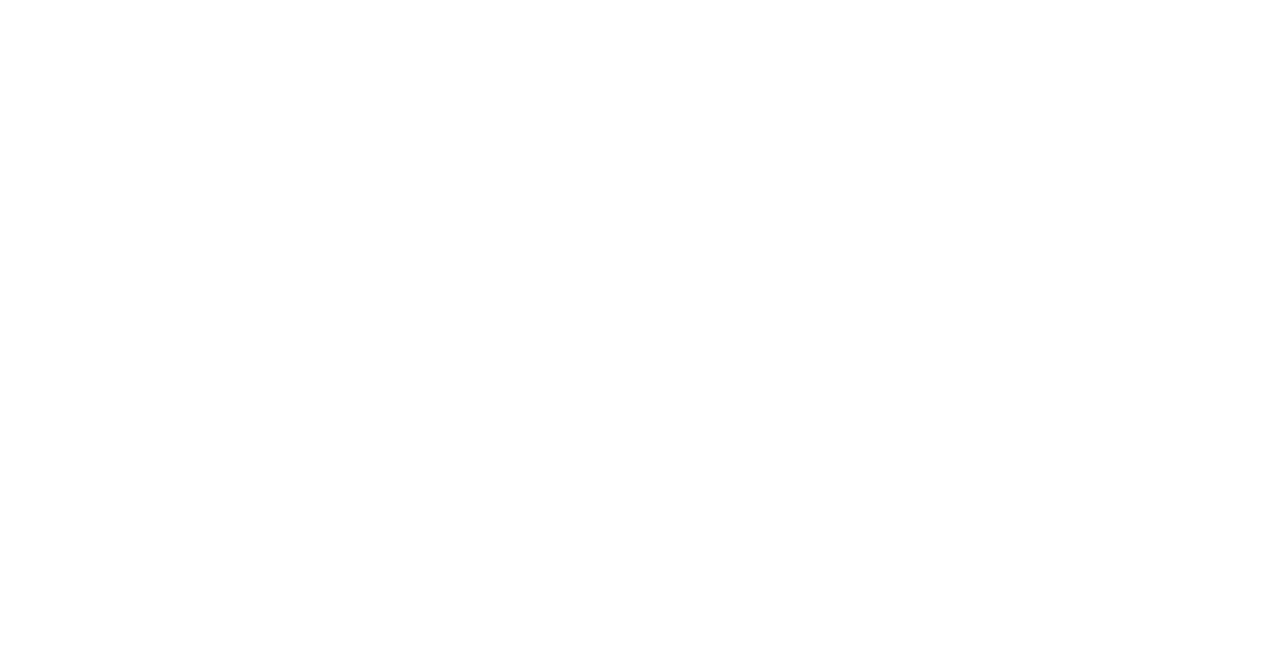
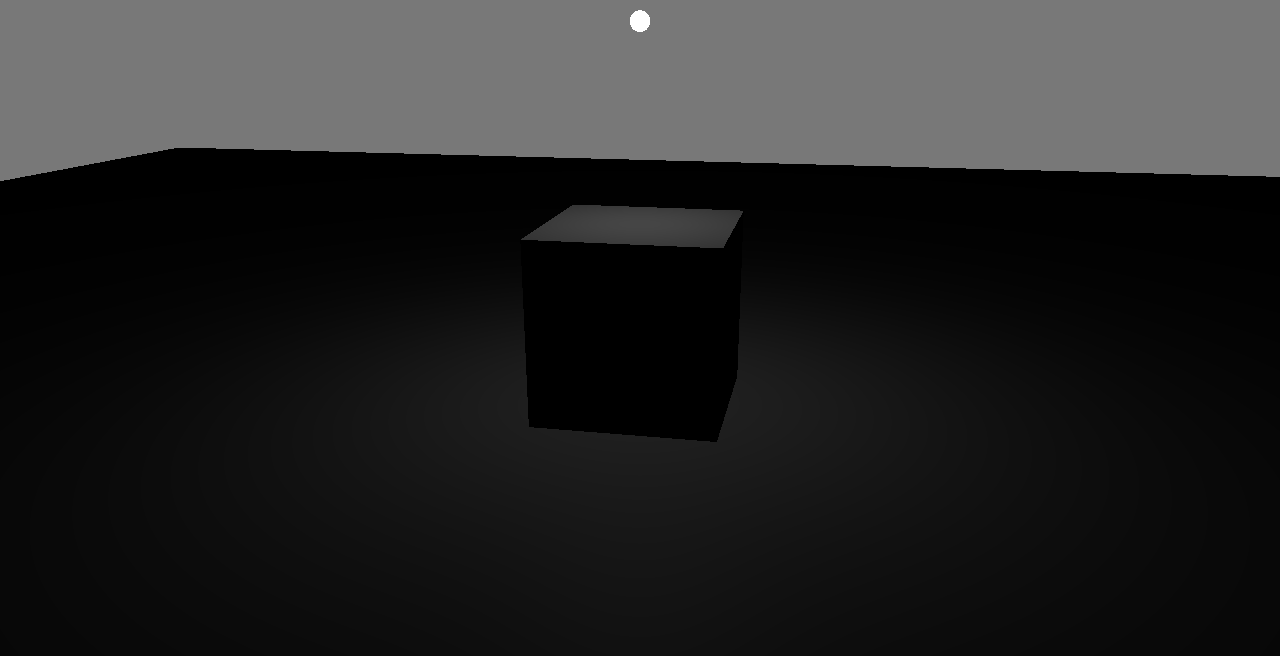
Before and after one commit to nafiul-nipu/three-js-, a plain HTML site: page linkedin course/my practice/index.html in a window 1280 px wide. Drawn offline with nearby package versions, Linux system fonts and the light colour scheme; animation ran at ten frames a second.

```diff
--- /dev/null
+++ b/linkedin course/my practice/08_light_types.js
@@ -0,0 +1,125 @@
+//3d objects in 3js are made of two things
+//geometry that define the shape of the object
+//material - surface quality , appearance of the object
+//combination of these two makes up a mesh in three.js
+//to update the background color of a scene we need to update renderer
+//light types - PointLight - light bulb -- see getPointLight()
+//MeshBasicMaterial() - is a self illuminating object
+//MeshPhongMaterial() - is not so it needs light
+function init(){
+    var scene = new THREE.Scene();
+
+    var enableFog = false;
+    if(enableFog){
+        //adding fog property
+        //FogExp2 properties
+        //new THREE.FogExp2(<color>, <density>);
+        scene.fog = new THREE.FogExp2(0xffffff, 0.2);
+    }
+
+    //creating object by calling getBox()
+    var box = getBox(1, 1, 1);
+    //creating plane bye calling getPlane()
+    var plane = getPlane(20);
+    //creating light
+    var pointLight = getPointLight(1);
+    //creating sphere
+    var sphere = getSphere(0.05);
+
+    //can give name to objects so that we can call it from parent
+    plane.name = 'Plane-1';
+
+    //making box out of the plane
+    box.position.y = box.geometry.parameters.height / 2 ;
+    //rotating the plane by 90 degree to x axis
+    //three.js works radiant. in radiant 90 degree = pi/2
+    plane.rotation.x = Math.PI / 2 ;
+    //change light position
+    pointLight.position.y = 2 ;
+
+
+    //adding everything to scene to visualize
+    scene.add(box);
+    scene.add(plane);
+    pointLight.add(sphere);
+    scene.add(pointLight);
+
+    //three js camera needs some parameters to be set
+    //field of view, aspect ratio, near clipping plane, far clipping plane
+    var camera = new THREE.PerspectiveCamera(45, window.innerWidth/window.innerHeight, 1, 1000);
+
+    //changing camera position to see the object
+    camera.position.x = 1;
+    camera.position.y = 2;
+    camera.position.z = 5;
+
+    //changing the camera look at. it will put the object to the center
+    camera.lookAt(new THREE.Vector3(0, 0, 0));
+
+    //need rendered to see
+    var renderer = new THREE.WebGLRenderer();
+    //renderer size should be set then
+    renderer.setSize(window.innerWidth, window.innerHeight);
+    //changing backgroung color of scene using setClearColor(<color>);
+    //renderer.setClearColor(0xffffff);
+    //using css color properties for color
+    //renderer.setClearColor('#ffffff');
+    renderer.setClearColor('rgb(120, 120, 120)');
+    //need to inside renderer to domElement
+    document.getElementById('webgl').appendChild(renderer.domElement);
+
+    update(renderer, scene, camera);
+
+    return scene;
+
+
+}
+
+function getBox(w, h, d){
+    var geometry = new THREE.BoxGeometry(w, h, d);
+    var material = new THREE.MeshPhongMaterial({color: 'rgb(120, 120, 120)'});
+    var mesh = new THREE.Mesh(geometry, material);
+
+    return mesh;
+
+}
+
+function getPlane(size){
+    //PlaneGeometry(width, depth)
+    var geometry = new THREE.PlaneGeometry(size, size)
+    //side: THREE.DoubleSide is used for showing 2D plane
+    var material = new THREE.MeshPhongMaterial({color: 'rgb(120, 120, 120)' , side: THREE.DoubleSide});
+    var mesh = new THREE.Mesh(geometry, material);
+
+    return mesh;
+}
+
+function getSphere(radius){
+    //SphereGeometry(<radius>, <width segment values>, <height segment values>)
+    //segment values are like resolution of a geometry
+    var geometry = new THREE.SphereGeometry(radius, 24, 24);
+    var material = new THREE.MeshBasicMaterial({color: 'rgb(255, 255, 255)'});
+    var mesh = new THREE.Mesh(geometry, material);
+
+    return mesh;
+
+}
+
+function getPointLight(intensity){
+    //PointLight takes two arguments
+    //color of the light , intensity
+    var light = new THREE.PointLight(0xffffff, intensity);
+
+    return light;
+}
+
+function update(renderer, scene, camera){
+    //render it
+    renderer.render(scene, camera);
+
+    requestAnimationFrame(function(){
+        update(renderer, scene, camera);
+    });
+
+}
+var scene = init();
--- a/linkedin course/my practice/setting the environment.html
+++ b/linkedin course/my practice/index.html
@@ -9,6 +9,6 @@
 <body>
 	<div id="webgl"></div>
 	<script src="lib/three.js"></script>
-	<script src="main.js"></script>
+	<script src="08_light_types.js"></script>
 </body>
 </html>
```
Also changed, not shown: linkedin course/my practice/01_scene_essentials.js (added, +15 -0 lines), linkedin course/my practice/02_populate_the_scene.js (added, +44 -0 lines), linkedin course/my practice/03_Create_a_ground_plane.js (added, +65 -0 lines), linkedin course/my practice/04_request_animation_frame_function.js (added, +78 -0 lines), linkedin course/my practice/05_other_object3D_properties.js (added, +89 -0 lines), linkedin course/my practice/06_adding_fog_to_the_scene.js (added, +93 -0 lines), linkedin course/my practice/07_ligthing_in_three_js.js (added, +96 -0 lines).
